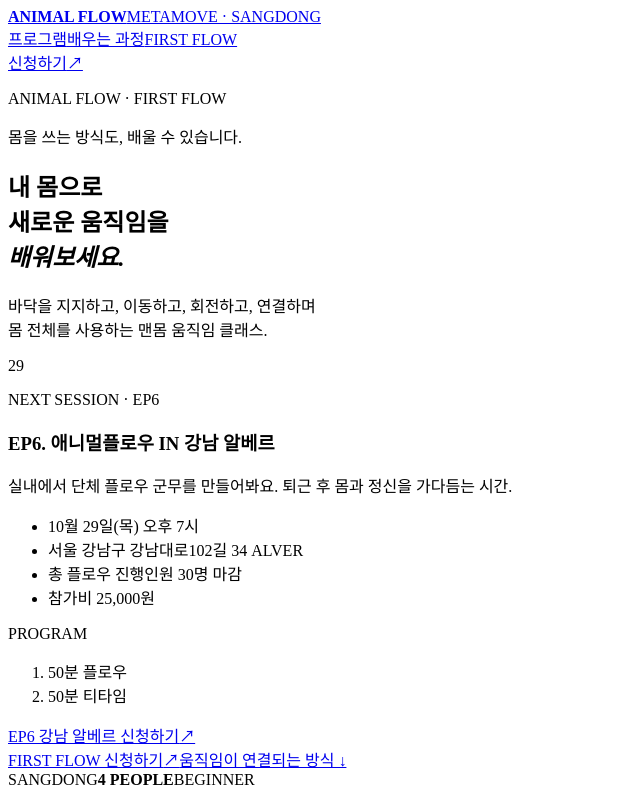
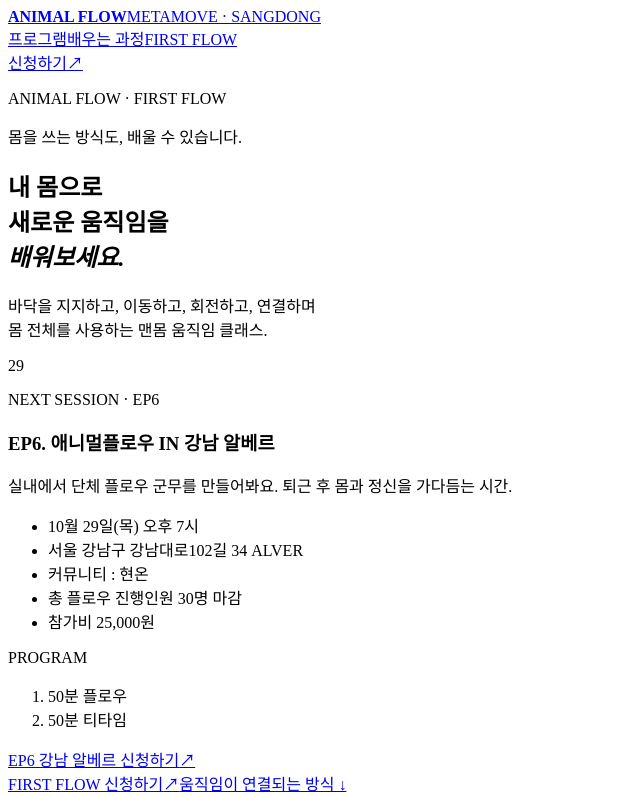
Before and after one commit to chanbeompark-hub/metamove-animal, a React (Vite) app: page / in a window 1280 px wide. Shown: the top 796 px of the page, without its empty margins (0-640 px from the left). Built offline with nearby package versions, Linux system fonts and the light colour scheme; the HTML template or start-up script is replaced by a standard one.

Commit message:
feat: add Hyeonon community credit

```diff
--- a/src/content/siteContent.ts
+++ b/src/content/siteContent.ts
@@ -13,7 +13,7 @@ export const siteContent = {
     dateMark: '29',
     title: 'EP6. 애니멀플로우 IN 강남 알베르',
     tagline: '실내에서 단체 플로우 군무를 만들어봐요. 퇴근 후 몸과 정신을 가다듬는 시간.',
-    facts: ['10월 29일(목) 오후 7시', '서울 강남구 강남대로102길 34 ALVER', '총 플로우 진행인원 30명 마감', '참가비 25,000원'],
+    facts: ['10월 29일(목) 오후 7시', '서울 강남구 강남대로102길 34 ALVER', '커뮤니티 : 현온', '총 플로우 진행인원 30명 마감', '참가비 25,000원'],
     program: ['50분 플로우', '50분 티타임'],
     programNote: '플로우 진행 시간은 조금 늘어날 수 있습니다.',
     locationImage: {
```
Also changed, not shown: 2 other files (tests, documents, lock files or other folders).
